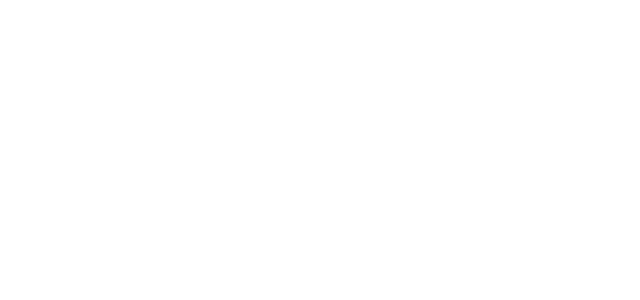
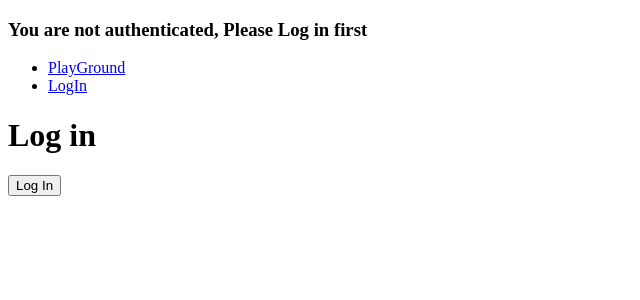
Before and after one commit to acciojob/code-playground-prmd04, a React app: page /login in a window 1280 px wide. Shown: the top 300 px of the page, without its empty margins (0-640 px from the left). Built offline with nearby package versions, Linux system fonts and the light colour scheme.

Commit message:
completed

```diff
--- a/package.json
+++ b/package.json
@@ -13,12 +13,13 @@
   "license": "ISC",
   "dependencies": {
     "css-loader": "^4.3.0",
+    "cypress": "^9.5.0",
     "jest-junit": "^11.1.0",
     "react": "^16.13.1",
     "react-dom": "^16.13.1",
+    "react-router-dom": "^6.30.1",
     "style-loader": "^1.2.1",
-    "webpack-cli": "^3.3.12",
-    "cypress": "^9.5.0"
+    "webpack-cli": "^3.3.12"
   },
   "jest": {
     "moduleNameMapper": {
--- a/src/components/App.js
+++ b/src/components/App.js
@@ -1,13 +1,49 @@
-
-import React from "react";
-import './../styles/App.css';
+import React, { useEffect, useState } from "react";
+import "./../styles/App.css";
+import { Routes, Route, Link } from "react-router-dom";
+import Login from "./Login";
+import PrivateRoute from "./PrivateRoute";
+import PlayGround from "./PlayGround";
 
 const App = () => {
+  const [text, setText] = useState(
+    "You are not authenticated, Please Log in first"
+  );
+  const [isAuthenticate, setIsAuthenticate] = useState(false);
+  useEffect(() => {
+    isAuthenticate === true
+      ? setText("Logged in, Now you can enter Playground")
+      : setText("You are not authenticated, Please Log in first");
+  }, [isAuthenticate]);
+
   return (
-    <div>
-        {/* Do not remove the main div */}
+    <div className="main-container">
+      <h3>{text}</h3>
+      <ul>
+        <li>
+          <Link to="/playground">PlayGround</Link>
+        </li>
+        <li>
+          <Link to="/login">LogIn</Link>
+        </li>
+      </ul>
+      <Routes>
+        <Route
+          path="/playground"
+          element={
+            <PrivateRoute isAuthenticate={isAuthenticate}>
+              <PlayGround />
+            </PrivateRoute>
+          }
+        ></Route>
+        <Route
+          path="/login"
+          element={<Login setIsAuthenticate={setIsAuthenticate} />}
+        ></Route>
+        <Route path="*" element={<h1>Page Not Found</h1>} />
+      </Routes>
     </div>
-  )
-}
+  );
+};
 
-export default App
+export default App;
--- /dev/null
+++ b/src/components/Login.js
@@ -0,0 +1,17 @@
+import React, { useState } from 'react'
+
+const Login = ({setIsAuthenticate}) => {
+  const [buttonText, setButtonText] = useState('Log In')
+  function handleClick(){
+    setIsAuthenticate((prev=> !prev));
+    setButtonText((prev)=>prev==="Log In"?"Log Out":"Log In");
+  }
+  return (
+    <div>
+    <h1>Log in</h1>
+      <button onClick={handleClick}>{buttonText}</button>
+    </div>
+  )
+}
+
+export default Login
--- /dev/null
+++ b/src/components/PlayGround.js
@@ -0,0 +1,9 @@
+import React from 'react'
+
+const PlayGround = () => {
+  return (
+    <h1>Hi Welcome to Code PlayGround</h1>
+  )
+}
+
+export default PlayGround
--- /dev/null
+++ b/src/components/PrivateRoute.js
@@ -0,0 +1,8 @@
+import React from 'react'
+import { Navigate } from 'react-router-dom'
+
+const PrivateRoute = ({isAuthenticate,children}) => {
+  return isAuthenticate ? children : <Navigate to="/login"/>
+}
+
+export default PrivateRoute
--- a/src/index.js
+++ b/src/index.js
@@ -1,7 +1,11 @@
 import React from "react";
 import ReactDOM from "react-dom";
 import App from "./components/App";
+import { BrowserRouter } from "react-router-dom";
 
-
-
-ReactDOM.render(<App />, document.getElementById("root"));
+ReactDOM.render(
+  <BrowserRouter>
+    <App />
+  </BrowserRouter>,
+  document.getElementById("root")
+);
```
Also changed, not shown: 1 other file (tests, documents, lock files or other folders).
